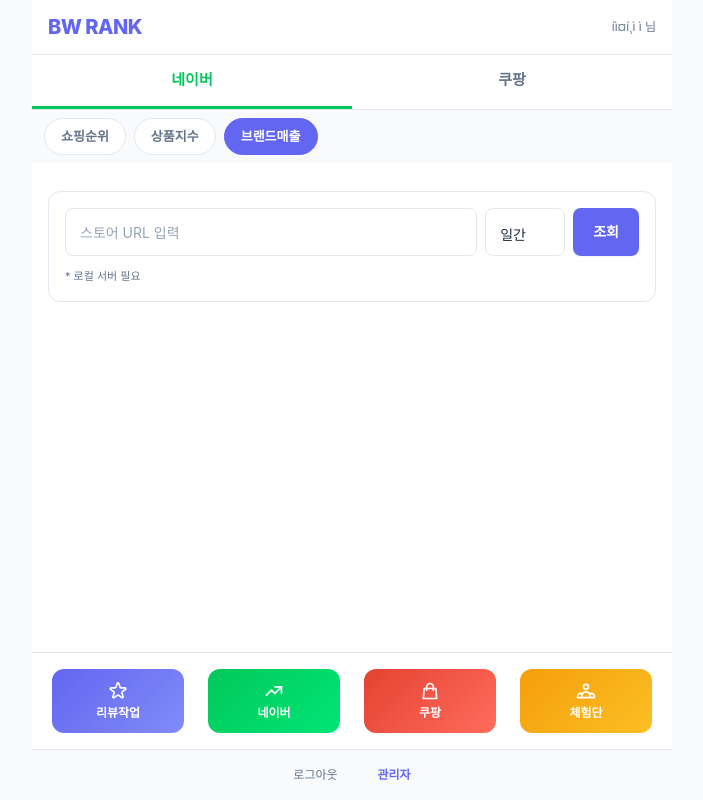
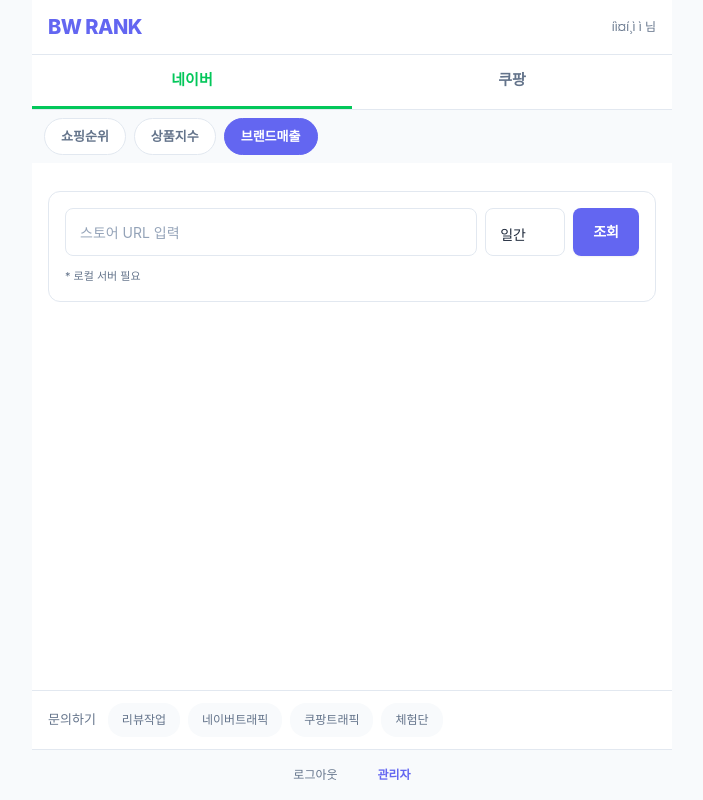
Before and after one commit to odong444/shop-rank-auth, a Flask app: page /brand-sales in a window 1280 px wide. Shown: the whole page, without its empty margins (288-991 px from the left). Run offline with Flask 3, Linux system fonts and the light colour scheme; the visitor is signed in with stand-in values (Sample User, id 1); data that the repository does not hold is empty; some libraries are stand-ins or nearby versions.

Commit message:
하단 문의하기 영역 디자인 수정
- 화려한 그라데이션 버튼 → 차분한 회색 버튼
- "문의하기" 라벨 추가
- 전체적인 톤 통일

Co-Authored-By: Claude Opus 4.5 <noreply@anthropic.com>

```diff
--- a/templates/base.html
+++ b/templates/base.html
@@ -146,37 +146,42 @@
             z-index: 100;
         }
 
-        /* 문의하기 버튼들 */
-        .contact-grid {
-            display: grid;
-            grid-template-columns: repeat(4, 1fr);
-            gap: 8px;
-            padding: 12px;
+        /* 문의하기 섹션 */
+        .contact-section {
+            padding: 12px 16px;
+            display: flex;
+            align-items: center;
+            gap: 12px;
         }
 
-        .contact-btn {
-            display: flex;
-            flex-direction: column;
-            align-items: center;
-            justify-content: center;
-            padding: 12px 8px;
-            background: linear-gradient(135deg, var(--primary) 0%, var(--primary-light) 100%);
-            color: #fff;
-            text-decoration: none;
-            border-radius: 12px;
-            font-size: 0.75rem;
-            font-weight: 600;
-            text-align: center;
-            transition: transform 0.2s, box-shadow 0.2s;
+        .contact-label {
+            font-size: 0.813rem;
+            color: var(--text-gray);
+            font-weight: 500;
+            flex-shrink: 0;
         }
 
-        .contact-btn:hover {
-            transform: translateY(-2px);
-            box-shadow: 0 4px 12px rgba(99, 102, 241, 0.3);
+        .contact-links {
+            display: flex;
+            gap: 8px;
+            flex-wrap: wrap;
+            flex: 1;
         }
 
-        .contact-btn span {
-            margin-top: 4px;
+        .contact-links a {
+            font-size: 0.75rem;
+            color: var(--text-gray);
+            text-decoration: none;
+            padding: 8px 14px;
+            background: var(--bg-gray);
+            border-radius: 16px;
+            transition: all 0.2s;
+            font-weight: 500;
+        }
+
+        .contact-links a:hover {
+            background: var(--primary);
+            color: #fff;
         }
 
         /* 하단 유틸리티 */
@@ -397,24 +402,15 @@
 
     <!-- 하단 영역 -->
     <div class="bottom-area">
-        <!-- 문의하기 버튼 -->
-        <div class="contact-grid">
-            <a href="http://pf.kakao.com/_HcdEn" target="_blank" class="contact-btn">
-                <svg xmlns="http://www.w3.org/2000/svg" width="20" height="20" fill="none" viewBox="0 0 24 24" stroke="currentColor" stroke-width="2"><path stroke-linecap="round" stroke-linejoin="round" d="M11.049 2.927c.3-.921 1.603-.921 1.902 0l1.519 4.674a1 1 0 00.95.69h4.915c.969 0 1.371 1.24.588 1.81l-3.976 2.888a1 1 0 00-.363 1.118l1.518 4.674c.3.922-.755 1.688-1.538 1.118l-3.976-2.888a1 1 0 00-1.176 0l-3.976 2.888c-.783.57-1.838-.197-1.538-1.118l1.518-4.674a1 1 0 00-.363-1.118l-3.976-2.888c-.784-.57-.38-1.81.588-1.81h4.914a1 1 0 00.951-.69l1.519-4.674z"/></svg>
-                <span>리뷰작업</span>
-            </a>
-            <a href="http://pf.kakao.com/_xkKUnxj" target="_blank" class="contact-btn" style="background: linear-gradient(135deg, #03C75A 0%, #00E676 100%);">
-                <svg xmlns="http://www.w3.org/2000/svg" width="20" height="20" fill="none" viewBox="0 0 24 24" stroke="currentColor" stroke-width="2"><path stroke-linecap="round" stroke-linejoin="round" d="M13 7h8m0 0v8m0-8l-8 8-4-4-6 6"/></svg>
-                <span>네이버</span>
-            </a>
-            <a href="http://pf.kakao.com/_xayNxjG" target="_blank" class="contact-btn" style="background: linear-gradient(135deg, #E44232 0%, #FF6B5B 100%);">
-                <svg xmlns="http://www.w3.org/2000/svg" width="20" height="20" fill="none" viewBox="0 0 24 24" stroke="currentColor" stroke-width="2"><path stroke-linecap="round" stroke-linejoin="round" d="M16 11V7a4 4 0 00-8 0v4M5 9h14l1 12H4L5 9z"/></svg>
-                <span>쿠팡</span>
-            </a>
-            <a href="http://pf.kakao.com/_NxfIxfxj" target="_blank" class="contact-btn" style="background: linear-gradient(135deg, #F59E0B 0%, #FBBF24 100%);">
-                <svg xmlns="http://www.w3.org/2000/svg" width="20" height="20" fill="none" viewBox="0 0 24 24" stroke="currentColor" stroke-width="2"><path stroke-linecap="round" stroke-linejoin="round" d="M17 20h5v-2a3 3 0 00-5.356-1.857M17 20H7m10 0v-2c0-.656-.126-1.283-.356-1.857M7 20H2v-2a3 3 0 015.356-1.857M7 20v-2c0-.656.126-1.283.356-1.857m0 0a5.002 5.002 0 019.288 0M15 7a3 3 0 11-6 0 3 3 0 016 0z"/></svg>
-                <span>체험단</span>
-            </a>
+        <!-- 문의하기 -->
+        <div class="contact-section">
+            <span class="contact-label">문의하기</span>
+            <div class="contact-links">
+                <a href="http://pf.kakao.com/_HcdEn" target="_blank">리뷰작업</a>
+                <a href="http://pf.kakao.com/_xkKUnxj" target="_blank">네이버트래픽</a>
+                <a href="http://pf.kakao.com/_xayNxjG" target="_blank">쿠팡트래픽</a>
+                <a href="http://pf.kakao.com/_NxfIxfxj" target="_blank">체험단</a>
+            </div>
         </div>
 
         <!-- 로그아웃/관리자 -->
```
